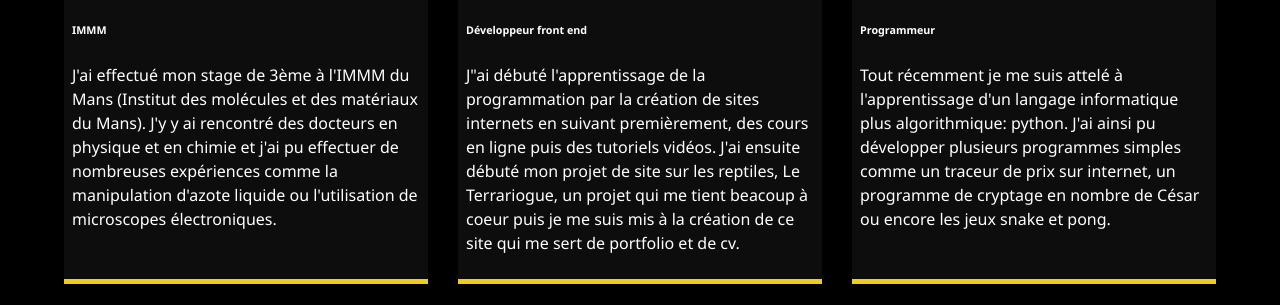
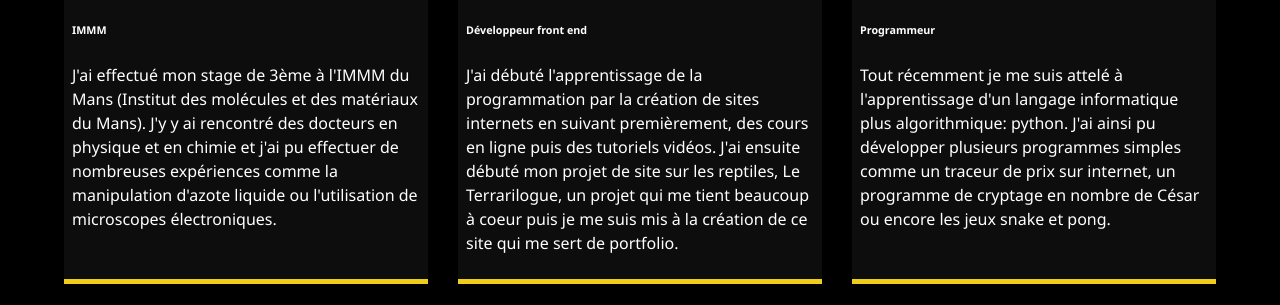
Before and after one commit to Astonark/site, a plain HTML site: page about.html in a window 1280 px wide. Shown: the part 766-1071 px from the top of the page. Drawn offline with Linux system fonts and the light colour scheme.

Commit message:
Update about.html

```diff
--- a/about.html
+++ b/about.html
@@ -81,8 +81,8 @@
       <div class="job job-2">
         <h3>Développeur web</h3>
         <h6>Développeur front end</h6>
-        <p>J"ai débuté l'apprentissage de la programmation par la création de sites internets en suivant premièrement, des cours en ligne puis des tutoriels vidéos.
-          J'ai ensuite débuté mon projet de site sur les reptiles, Le Terrariogue, un projet qui me tient beacoup à coeur puis je me suis mis à la création de ce site qui me sert de portfolio et de cv.
+        <p>J'ai débuté l'apprentissage de la programmation par la création de sites internets en suivant premièrement, des cours en ligne puis des tutoriels vidéos.
+          J'ai ensuite débuté mon projet de site sur les reptiles, Le Terrarilogue, un projet qui me tient beaucoup à coeur puis je me suis mis à la création de ce site qui me sert de portfolio.
         </p>
       </div>
 
```
